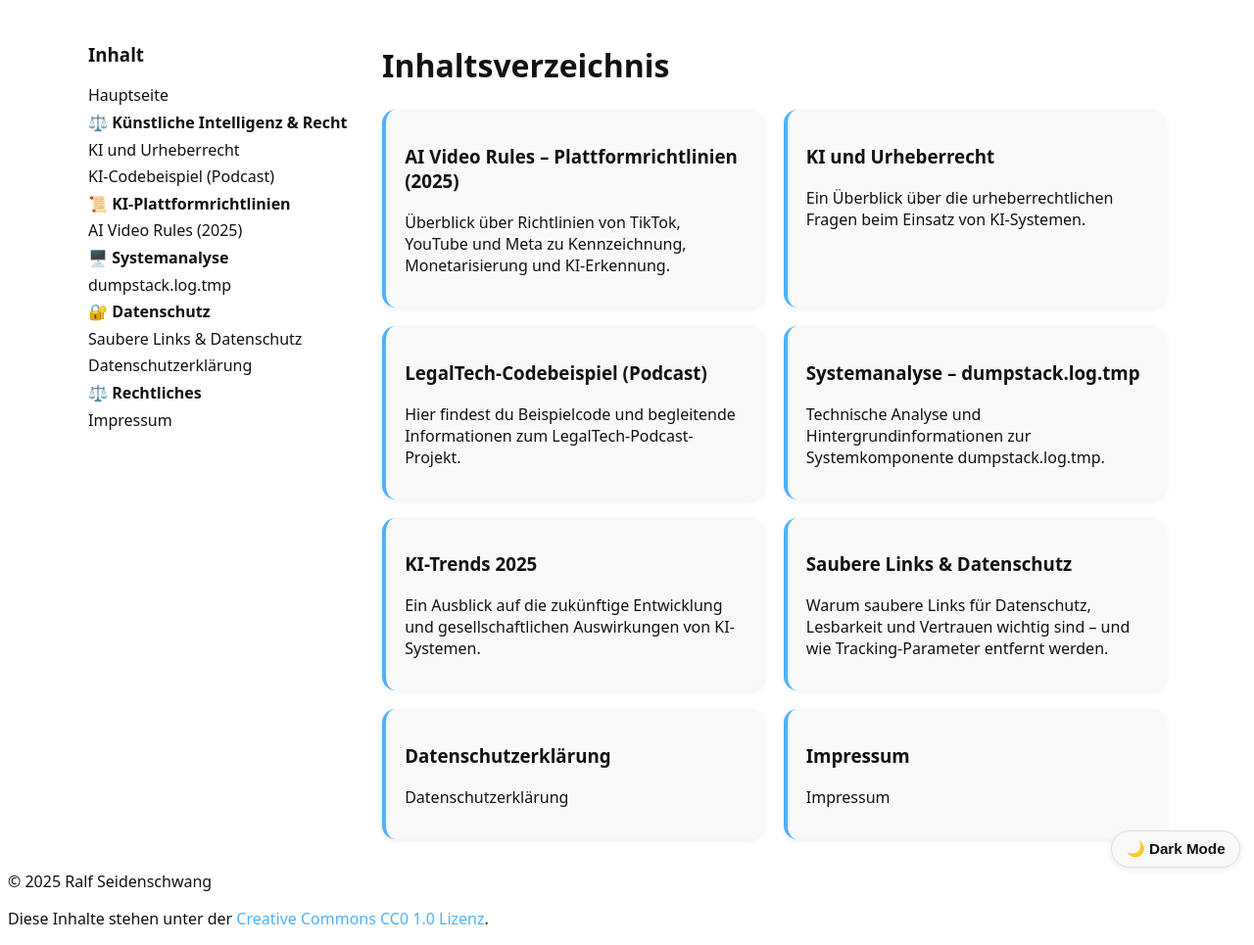
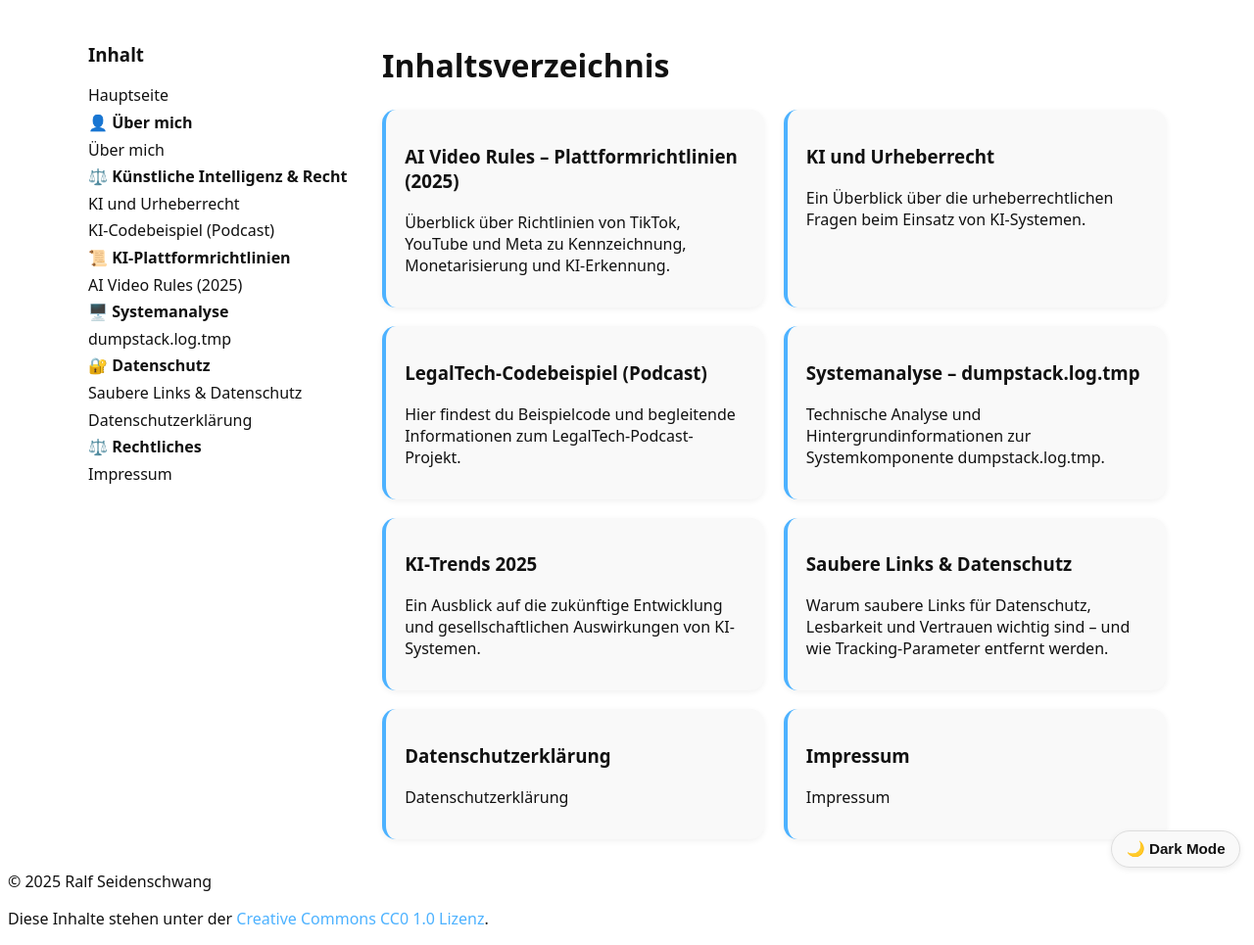
Before and after one commit to RalfSei/RalfSei.github.io, a Jekyll site: the page built from index.md, in a window 1280 px wide. Shown: the whole page at 98% size. Built offline with Jekyll 4.4.1, drawn with Linux system fonts in a browser that asks for light colours.

Commit message:
Add 'Über mich' section to sidebar

```diff
--- a/_includes/sidebar.html
+++ b/_includes/sidebar.html
@@ -15,6 +15,12 @@
   <h3>Inhalt</h3>
   <ul>
     <li><a href="/">Hauptseite</a></li>
+
+    <li><strong>👤 Über mich</strong>
+      <ul>
+        <li><a href="/ueber-mich/">Über mich</a></li>
+      </ul>
+    </li>
 
     <li><strong>⚖️ Künstliche Intelligenz & Recht</strong>
       <ul>
```
